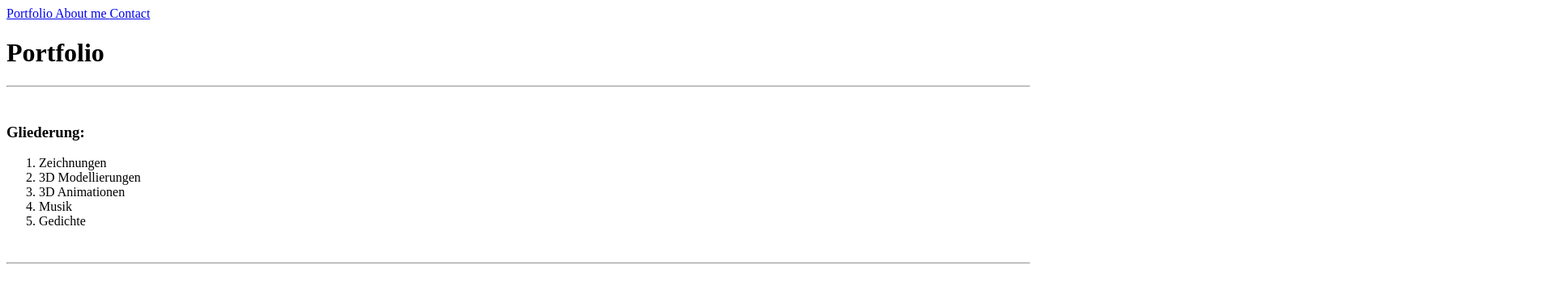
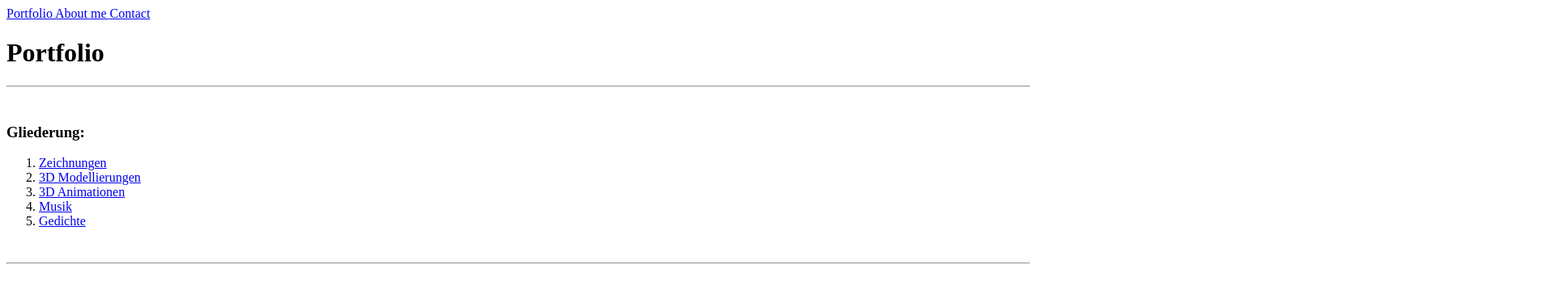
Before and after one commit to Tannenmeise/GiS_SoSe2020, a plain HTML site: page Aufgabe02/portfolio.html in a window 1280 px wide. Shown: the top 369 px of the page at 81% size, 1920 px wide, since content can reach past the window. Drawn offline with Linux system fonts and the light colour scheme.

Commit message:
Aufgabe 2: update

```diff
--- a/Aufgabe02/portfolio.html
+++ b/Aufgabe02/portfolio.html
@@ -11,7 +11,9 @@
     <header>
         <nav>
             <a href="https://tannenmeise.github.io/GiS_SoSe2020/Aufgabe02/portfolio.html">Portfolio </a>
+
             <a href="https://tannenmeise.github.io/GiS_SoSe2020/Aufgabe02/about_me.html">About me </a>
+
             <a href="https://tannenmeise.github.io/GiS_SoSe2020/Aufgabe02/contact.html">Contact</a>
         </nav>
         <h1>
@@ -24,18 +26,18 @@
         <div>
             <h3>Gliederung:</h3>
             <ol>
-                <li>Zeichnungen</li>
-                <li>3D Modellierungen</li>
-                <li>3D Animationen</li>
-                <li>Musik</li>
-                <li>Gedichte</li>
+                <li><a href="#zeichnungen">Zeichnungen</a></li>
+                <li><a href="#modellierungen">3D Modellierungen</a></li>
+                <li><a href="#animationen">3D Animationen</a></li>
+                <li><a href="#musik">Musik</a></li>
+                <li><a href="#gedichte">Gedichte</a></li>
             </ol>
         </div>
         <br>
         <hr>
         <br>
         <div>
-            <h3>Zeichnungen</h3>
+            <h3 id="zeichnungen">Zeichnungen</h3>
             <br>
             <img src="bild_auge.png" alt="Zeichnung von einem Auge"></img>
             <img src="bild_charaktere.png" alt="Zeichnung zwei Charakteren"></img>
@@ -44,7 +46,7 @@
         <hr>
         <br>
         <div>
-            <h3>3D Modellierungen</h3>
+            <h3 id="modellierungen">3D Modellierungen</h3>
             <br>
             <img src="bild_objekte.png" alt="Verschiedene 3D-Objekte"></img>
         </div>
@@ -52,25 +54,33 @@
         <hr>
         <br>
         <div>
-            <h3>3D Animationen</h3>
+            <h3 id="animationen">3D Animationen</h3>
             <br>
-            <vid src="video_flummi.mp4" alt="Flummi Animation"></video>
-            <vid src="video_dominosteine.mp4" alt="Fallende Dominosteine Animation"></video>
+            <video width="320" height="240" controls>
+                <source src="video_flummi.mp4" type="video/mp4">
+                Your browser does not support the video tag.
+            </video>
+            <video width="320" height="240" controls>
+                <source src="video_dominosteine.mp4" type="video/mp4">
+                Your browser does not support the video tag.
+            </video>
         </div>
         <br>
         <hr>
         <br>
         <div>
-            <h3>Musik</h3>
+            <h3 id="musik">Musik</h3>
             <br>
-            <audio src="" alt="musik_sehrschlecht.mp3"></audio>
+            <audio controls>
+                <source src="musik_sehrschlecht.mp3" type="audio/mpeg">
+                Your browser does not support the audio tag.
+            </audio>
         </div>
         <br>
         <hr>
         <br>
         <div>
-            <h3>Gedichte</h3>
-            <br>
+            <h3 id="gedichte">Gedichte</h3>
             <h4>You are not alone</h4>
             <p>
                 A shadow swept across your peripherals<br>
```
Also changed, not shown: Aufgabe02/about_me.html (+2 -1 lines), Aufgabe02/contact.html (+7 -2 lines), Aufgabe02/BildVonMir.jpg (added), Aufgabe02/bild_auge.png, Aufgabe02/bild_charaktere.png, Aufgabe02/bild_objekte.png.
